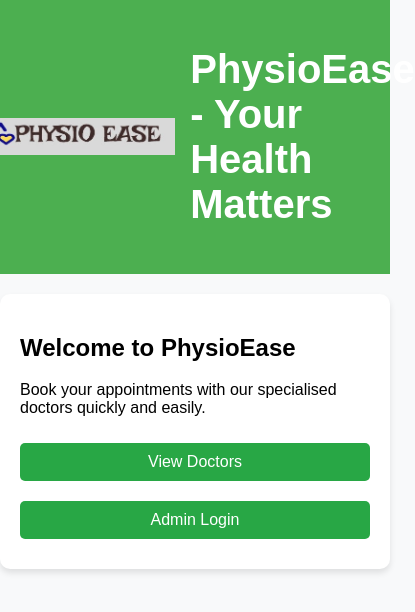
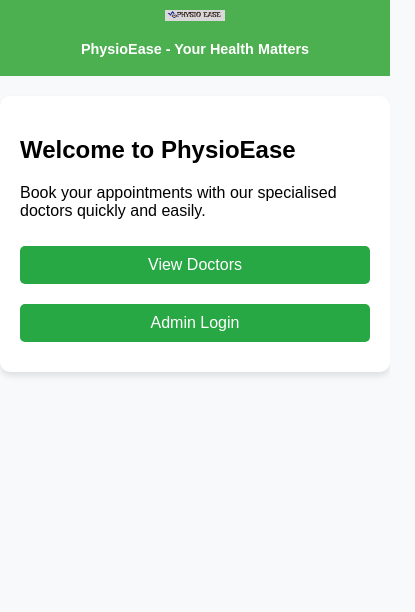
Before and after one commit to Kab121/physiotherapy-booking, a plain HTML site: page index.html in a window 390 px wide. Shown: the whole page, 415 px wide, since content can reach past the window. Drawn offline with Linux system fonts and the light colour scheme.

Commit message:
Updated header and styles for responsive design

```diff
--- a/styles.css
+++ b/styles.css
@@ -4,23 +4,65 @@ body {
     background-color: #f8f9fa;
 }
 
+/* Header Styles */
 header {
     display: flex;
     align-items: center;
-    justify-content: center;
-    background-color: #4CAF50; /* Updated for a better aesthetic */
+    justify-content: space-between; /* Adjust spacing for better alignment */
+    background-color: #4CAF50; /* A clean green aesthetic */
     color: white;
-    padding: 20px;
+    padding: 10px 20px;
+    flex-wrap: wrap; /* Allows items to wrap on small screens */
 }
 
 header .logo {
-    width: 200px; /* Increased logo size for better visibility */
-    margin-right: 15px;
+    width: 100px; /* Optimized logo size for smaller screens */
+    height: auto; /* Maintain aspect ratio */
+    margin-right: 10px;
 }
 
 h1 {
-    font-size: 2.5rem; /* Increased header font size */
+    font-size: 1.2rem; /* Slightly larger for better readability */
+    text-align: center;
+    flex: 1; /* Center-align text within the header */
 }
+
+
+/* Adjust for mobile devices */
+@media (max-width: 768px) {
+    header {
+        flex-direction: column; /* Stack logo and text vertically */
+        align-items: center;
+    }
+
+    header .logo {
+        width: 80px; /* Smaller logo size for narrow screens */
+        margin: 0 0 10px 0; /* Margin below the logo */
+    }
+
+    h1 {
+        font-size: 1rem; /* Adjust font size for small screens */
+        text-align: center;
+    }
+}
+
+/* Extra small devices (e.g., below 480px) */
+@media (max-width: 480px) {
+    header {
+        padding: 10px;
+    }
+
+    header .logo {
+        width: 60px; /* Further reduce logo size */
+    }
+
+    h1 {
+        font-size: 0.9rem; /* Adjust font size for extra small devices */
+    }
+}
+
+
+
 
 .container {
     max-width: 800px;
```
